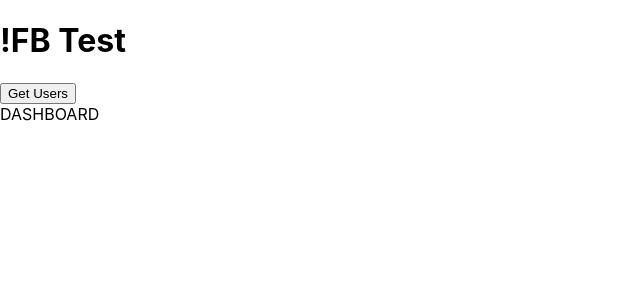
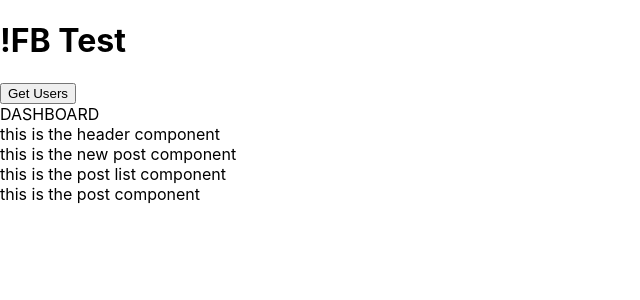
Before and after one commit to sharonmertens/notfb_frontend, a React (Create React App) app: page / in a window 1280 px wide. Shown: the top 300 px of the page, without its empty margins (0-640 px from the left). Built offline with nearby package versions, Linux system fonts and the light colour scheme.

Commit message:
frontend components rendered (Header / NewPost / Post / PostList - rendered into Dashboard component

```diff
--- /dev/null
+++ b/src/components/Header.js
@@ -0,0 +1,13 @@
+import React, { Component } from 'react'
+
+class Header extends Component {
+  render () {
+    return (
+      <div className="header">
+        this is the header component
+      </div>
+    )
+  }
+}
+
+export default Header
--- /dev/null
+++ b/src/components/NewPost.js
@@ -0,0 +1,13 @@
+import React, { Component } from 'react'
+
+class NewPost extends Component {
+  render () {
+    return (
+      <div className="new-post">
+      this is the new post component
+      </div>
+    )
+  }
+}
+
+export default NewPost
--- /dev/null
+++ b/src/components/Post.js
@@ -0,0 +1,13 @@
+import React, { Component } from 'react'
+
+class Post extends Component {
+  render () {
+    return (
+      <div className="post">
+          this is the post component
+      </div>
+    )
+  }
+}
+
+export default Post
--- /dev/null
+++ b/src/components/PostList.js
@@ -0,0 +1,16 @@
+import React, { Component } from 'react'
+
+import Post from './Post'
+
+class PostList extends Component {
+  render () {
+    return (
+      <div className="post-list">
+        this is the post list component
+        <Post />
+      </div>
+    )
+  }
+}
+
+export default PostList
--- a/src/components/dashboard.js
+++ b/src/components/dashboard.js
@@ -1,10 +1,17 @@
 import React, {Component} from 'react'
+
+import Header from './Header'
+import NewPost from './NewPost'
+import PostList from './PostList'
 
 class Dashboard extends Component {
   render() {
     return (
       <div>
         DASHBOARD
+        <Header />
+        <NewPost />
+        <PostList />
       </div>
     )
   }
```
